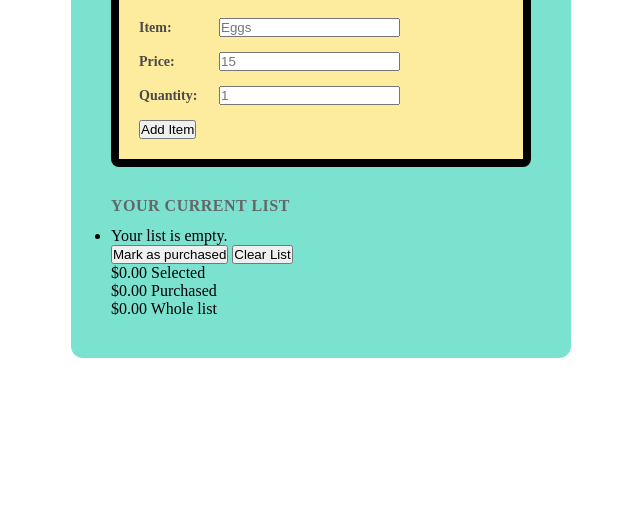
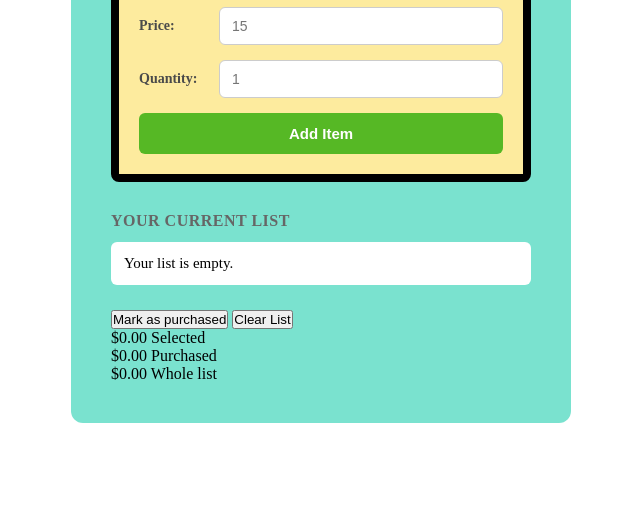
Before and after one commit to maryannewanjeri4-beep/shopping-list-, a plain HTML site: page index.html in a window 1280 px wide. Shown: the part 280-800 px from the top of the page, without its empty margins (319-959 px from the left). Drawn offline with Linux system fonts and the light colour scheme.

Commit message:
syle the list container

```diff
--- a/styles.css
+++ b/styles.css
@@ -53,3 +53,49 @@ h3{
     font-size: 14px;
     color: #4a4a4a;
 }
+.form-group input {
+    flex: 1;
+    padding: 10px 12px;
+    border: 1px solid #cccccc;
+    border-radius: 6px;
+    font-size: 14px;
+    transition: border-color 0.2s ease;
+}
+
+.form-group input:focus {
+    outline: none;
+    border-color: #0066cc; /* Subtle focus ring */
+}
+button[type="submit"] {
+    width: 100%;
+    background-color: #56b825; /* Primary action green */
+    color: #ffffff;
+    border: none;
+    padding: 12px;
+    font-size: 15px;
+    font-weight: 600;
+    border-radius: 6px;
+    cursor: pointer;
+    transition: background-color 0.2s ease;
+}
+
+button[type="submit"]:hover {
+    background-color: #215c24;
+}
+
+#List-container {
+    list-style-type: none;
+    margin-bottom: 25px;
+}
+
+#List-container li {
+    background-color: #ffffff;
+    border: 1px dashed #dddddd00;
+    padding: 12px;
+    margin-bottom: 8px;
+    border-radius: 6px;
+    display: flex;
+    align-items: center;
+    gap: 10px;
+    font-size: 15px;
+}
```
